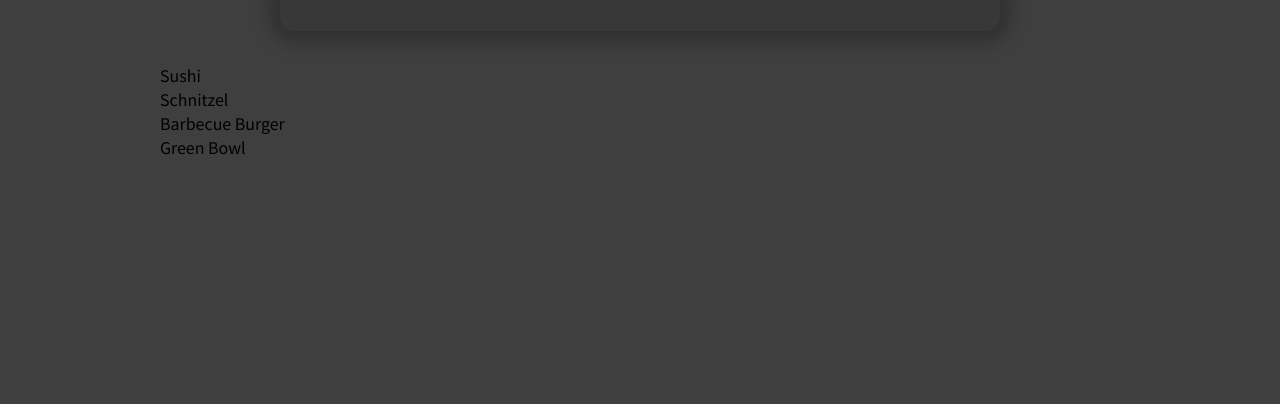
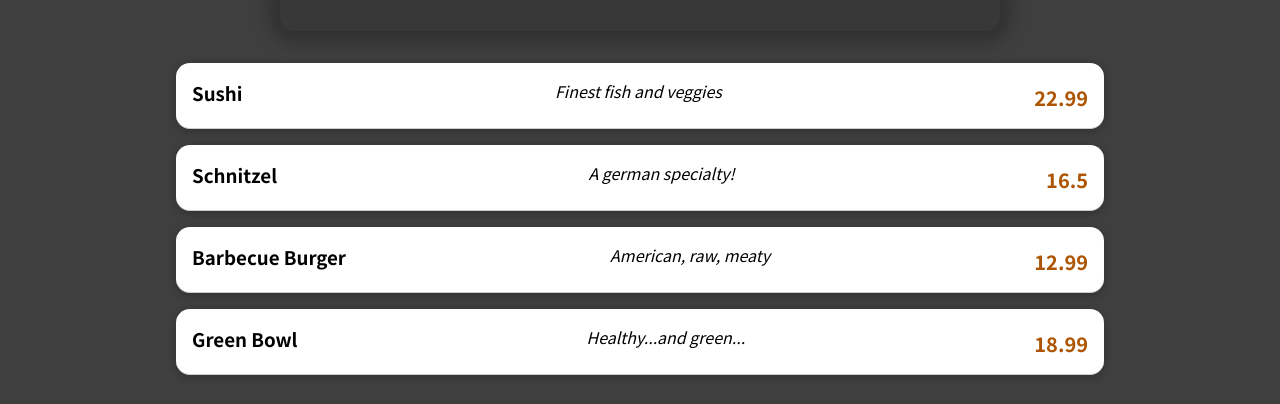
Before and after one commit to gradity/food-order-app, a React (Create React App) app: page / in a window 1280 px wide. Shown: the part 442-846 px from the top of the page. Before the commit the page ends 800 px from the top, so only its background shows below. Built offline with nearby package versions, Linux system fonts and the light colour scheme.

Commit message:
add meal item and styling

```diff
--- a/package.json
+++ b/package.json
@@ -4,7 +4,9 @@
   "private": true,
   "dependencies": {
     "react": "^17.0.2",
-    "react-dom": "^17.0.2"
+    "react-dom": "^17.0.2",
+    "react-is": ">= 16.8.0",
+    "styled-components": "^5.3.3"
   },
   "scripts": {
     "start": "react-scripts start",
--- a/src/components/Layout/Card.js
+++ b/src/components/Layout/Card.js
@@ -1,7 +1,16 @@
 import React from 'react';
+import styled from 'styled-components';
+// import classes from './Card.module.css';
 
-import classes from './Card.module.css';
+const Card = styled.div`
+padding: 1rem;
+box-shadow: 0 2px 8px rgba(0, 0, 0, 0.25);
+border-radius: 14px;
+background-color: white;
+`;
 
-const Card = (props) => {
-  <div className={classes.card}>{props.child}</div>;
-};
+// const Card = (props) => {
+//   <div className={`${classes.card} ${props.className}`}>{props.child}</div>;
+// };
+
+export default Card;
--- a/src/components/Meals/AvailableMeals.js
+++ b/src/components/Meals/AvailableMeals.js
@@ -1,4 +1,6 @@
 import React from 'react';
+
+import MealItem from './MealItem';
 
 import classes from './AvailableMeals.module.css';
 
@@ -30,12 +32,14 @@ const DUMMY_MEALS = [
 ];
 
 const AvailableMeals = () => {
-  const mealsList = DUMMY_MEALS.map((meal) => <li>{meal.name}</li>);
-  return (
-    <section className={classes.meals}>
-      <ul>{mealsList}</ul>
-    </section>
-  );
+  const mealsList = DUMMY_MEALS.map((meal) => (
+    <MealItem
+      title={meal.name}
+      description={meal.description}
+      price={meal.price}
+    />
+  ));
+  return <section className={classes.meals}>{mealsList}</section>;
 };
 
 export default AvailableMeals;
--- a/src/components/Meals/MealItem.js
+++ b/src/components/Meals/MealItem.js
@@ -1,9 +1,17 @@
 import React from 'react';
+
+import Card from '../Layout/Card';
 
 import classes from './MealItem.module.css';
 
-const MealItem = () => {
-  return <></>;
+const MealItem = (props) => {
+  return (
+    <Card className={classes.meal}>
+      <h3>{props.title}</h3>
+      <div className={classes.description}>{props.description}</div>
+      <span className={classes.price}>{props.price}</span>
+    </Card>
+  );
 };
 
 export default MealItem;
```
